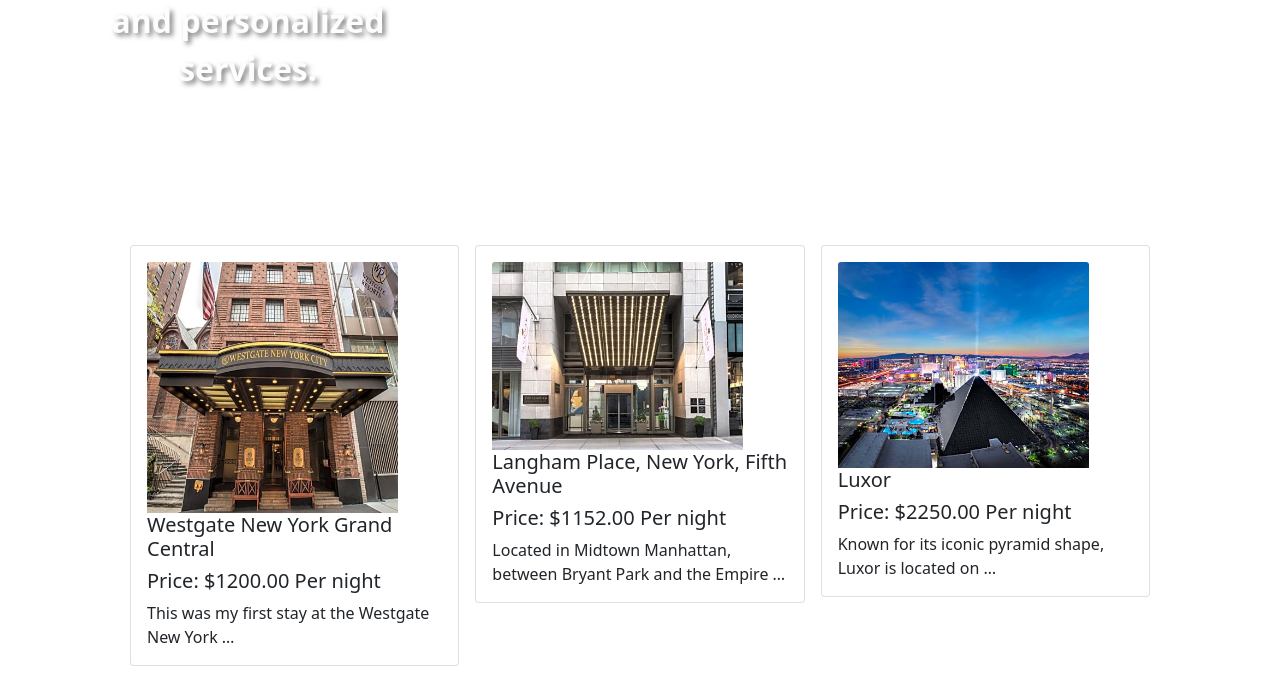
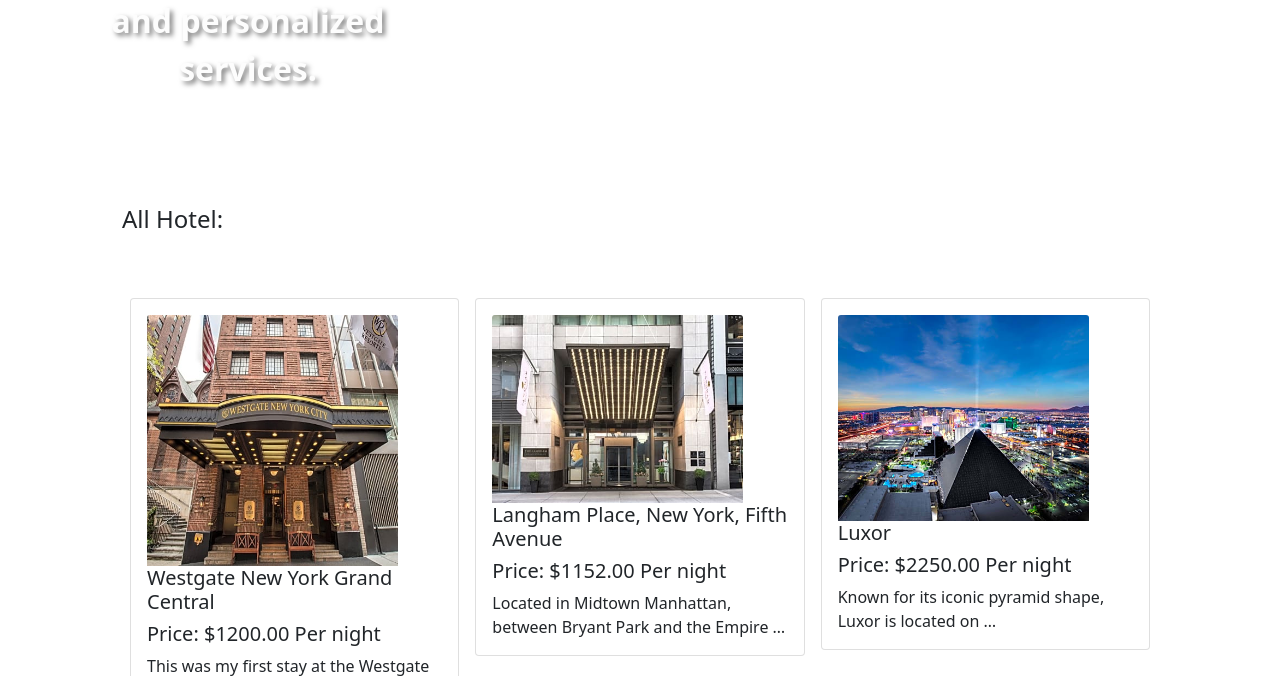
Before and after one commit to SanjanaAyshi/HotelProjectDjango, a Django app: page / in a window 1280 px wide. Shown: the part 655-1331 px from the top of the page. Run offline with Django 4.2, Linux system fonts and the light colour scheme; data comes from the database, SQL or seed files in the repository; some web fonts are replaced.

Commit message:
hotel tag add

```diff
--- a/templates/home.html
+++ b/templates/home.html
@@ -55,9 +55,10 @@
 
 
 <div class="container">
-<div class="d-flex flex-wrap p-4">
-  <div class="col-12 p-3">
-    <div class="d-flex flex-wrap pt-5">
+  <div class="d-flex flex-wrap p-4">
+    <div class="col-12 p-3">
+      <h4 class="pt-3">All Hotel:</h4>
+      <div class="d-flex flex-wrap pt-5">
       {% for post in data %}
       <div class="col-sm-4">
         <div class="card m-2">
```
